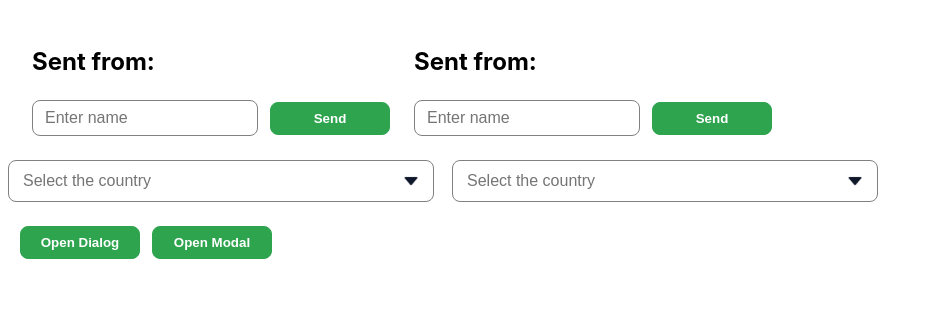
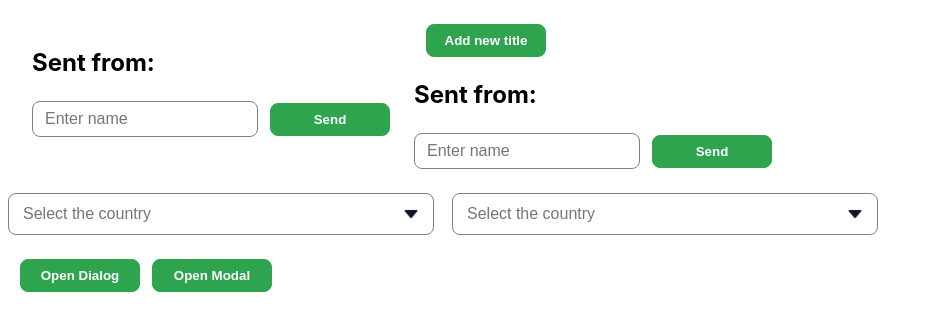
Before and after one commit to David-Nguyen17/react_rebuild_ui, a React (Vite) app: page / in a window 1280 px wide. Shown: the top 330 px of the page, without its empty margins (0-933 px from the left). Built offline with nearby package versions, Linux system fonts and the light colour scheme.

Commit message:
add fix local subscriber

```diff
--- a/src/pages/user_1/index.tsx
+++ b/src/pages/user_1/index.tsx
@@ -4,9 +4,13 @@ import MessageViewModel from "@/view_model/MessageViewModel";
 
 const HomePage = () => {
   const senderOne = localStore.getValue<string>("senderOne");
-  const { handleRenderContent, onChange, onSendMessage, message } =
+  const { handleRenderContent, onChange, onSendMessage, message, title } =
     MessageViewModel({ keySubscriber: "messageTwo", currentKey: "messageOne" });
   return (
+    <div>
+      <div>
+        <h1>{title}</h1>
+      </div>
       <Messages
         value={message}
         onChange={onChange}
@@ -14,6 +18,7 @@ const HomePage = () => {
         handleRenderContent={handleRenderContent}
         user={senderOne}
       />
+    </div>
   );
 };
 
--- a/src/pages/user_2/index.tsx
+++ b/src/pages/user_2/index.tsx
@@ -4,9 +4,18 @@ import MessageViewModel from "@/view_model/MessageViewModel";
 
 const MessagePage = () => {
   const senderTwo = localStore.getValue<string>("senderTwo");
-  const { handleRenderContent, onChange, onSendMessage, message } =
-    MessageViewModel({ keySubscriber: "messageOne", currentKey: "messageTwo" });
+  const { handleRenderContent, onChange, onSendMessage, message, onAddTitle } =
+    MessageViewModel({
+      keySubscriber: "messageOne",
+      currentKey: "messageTwo",
+    });
   return (
+    <div>
+      <div>
+        <button type="button" onClick={onAddTitle}>
+          Add new title
+        </button>
+      </div>
       <Messages
         value={message}
         onChange={onChange}
@@ -14,6 +23,7 @@ const MessagePage = () => {
         handleRenderContent={handleRenderContent}
         user={senderTwo}
       />
+    </div>
   );
 };
 
--- a/src/store/index.ts
+++ b/src/store/index.ts
@@ -2,6 +2,7 @@ export interface Message {
   id: string;
   message: string;
 }
+
 export interface InitState {
   senderOne: string;
   senderTwo: string;
@@ -9,6 +10,15 @@ export interface InitState {
   messageTwo: string;
   title: string;
 }
+export interface CustomEventDetails {
+  key: keyof InitState;
+}
+declare global {
+  interface GlobalEventHandlersEventMap {
+    [key: string]: CustomEvent<CustomEventDetails>;
+  }
+}
+
 export const isJSONString = (value: string) => {
   try {
     JSON.parse(value);
@@ -18,10 +28,18 @@ export const isJSONString = (value: string) => {
   }
 };
 
+const handleDispatchAction = (key: keyof InitState) => {
+  const customEvent = new CustomEvent(key, {
+    detail: {
+      key,
+    },
+  });
+  window.dispatchEvent(customEvent);
+};
 export interface LocalStore {
   initState: InitState;
   subscribe: (key: keyof InitState, setValue: (data: string) => void) => void;
-  removeSubscribe: () => void;
+  removeSubscribe: (key: keyof InitState) => void;
   addKeyValue: <T>(key: keyof InitState, value: T) => void;
   removeKeyValue: (key: keyof InitState) => void;
   getValue: <T>(key: keyof InitState) => T;
@@ -41,10 +59,13 @@ const localStore: LocalStore = {
     window.localStorage.setItem("senderTwo", JSON.stringify("User 2"));
     window.localStorage.setItem("messageOne", JSON.stringify([]));
     window.localStorage.setItem("messageTwo", JSON.stringify([]));
-    window.localStorage.setItem("title", JSON.stringify(""));
+    window.localStorage.setItem(
+      "title",
+      JSON.stringify("React Certification Level 3")
+    );
   },
   subscribe(key, setValue) {
-    window.addEventListener("storage", () => {
+    window.addEventListener(key, () => {
       const currentValue = window.localStorage.getItem(key);
       if (currentValue && isJSONString(currentValue)) {
         setValue(currentValue);
@@ -53,16 +74,16 @@ const localStore: LocalStore = {
       }
     });
   },
-  removeSubscribe() {
-    window.removeEventListener("storage", () => {});
+  removeSubscribe(key) {
+    window.removeEventListener(key, () => {});
   },
   addKeyValue(key, value) {
     window.localStorage.setItem(key, JSON.stringify(value));
-    window.dispatchEvent(new Event("storage"));
+    handleDispatchAction(key);
   },
   removeKeyValue(key) {
     window.localStorage.removeItem(key);
-    window.dispatchEvent(new Event("storage"));
+    handleDispatchAction(key);
   },
   getValue(key) {
     const value = window.localStorage.getItem(key);
--- a/src/view_model/MessageViewModel.tsx
+++ b/src/view_model/MessageViewModel.tsx
@@ -10,6 +10,9 @@ export interface IProps {
 const MessageViewModel = (props: IProps) => {
   const { keySubscriber, currentKey } = props;
   const [message, setMessage] = useState("");
+  const [title, setTitle] = useState(
+    localStore.getValue<string>("title") ?? ""
+  );
   const [messages, setMessages] = useState("");
   const onSendMessage = () => {
     if (message?.trim()?.length) {
@@ -50,12 +53,31 @@ const MessageViewModel = (props: IProps) => {
   const onSubscribeUpdateData = (data: string) => {
     setMessages(data);
   };
+  const onSubscribeUpdateDataSend = (data: string) => {
+    setTitle(data);
+  };
   const listMessages = useMemo(() => {
     if (isJSONString(messages)) {
       return JSON.parse(messages);
     }
     return [];
   }, [messages]);
+
+  const finalTitle = useMemo(() => {
+    if (isJSONString(title)) {
+      const parseString = JSON.parse(title);
+      if (
+        typeof parseString !== "function" &&
+        typeof parseString !== "object" &&
+        typeof parseString !== "symbol"
+      ) {
+        return parseString;
+      }
+      return JSON.stringify(parseString);
+    }
+    return title;
+  }, [title]);
+
   const handleRenderContent = () => {
     if (Array.isArray(listMessages)) {
       return listMessages?.map((item) => (
@@ -73,10 +95,18 @@ const MessageViewModel = (props: IProps) => {
     }
     return <div>{JSON.stringify(listMessages)}</div>;
   };
+  const onAddTitle = () => {
+    localStore.addKeyValue(
+      "title",
+      `This is random number ${Math.floor(Math.random() * 10000)}`
+    );
+  };
   useEffect(() => {
     localStore.subscribe(keySubscriber, onSubscribeUpdateData);
+    localStore.subscribe("title", onSubscribeUpdateDataSend);
     return () => {
-      localStore.removeSubscribe();
+      localStore.removeSubscribe(keySubscriber);
+      localStore.removeSubscribe("title");
     };
   }, [keySubscriber]);
   return {
@@ -84,6 +114,8 @@ const MessageViewModel = (props: IProps) => {
     onSendMessage,
     onChange,
     message,
+    title: finalTitle,
+    onAddTitle,
   };
 };
 
```
Lines whose indentation alone changed are shown as unchanged.
